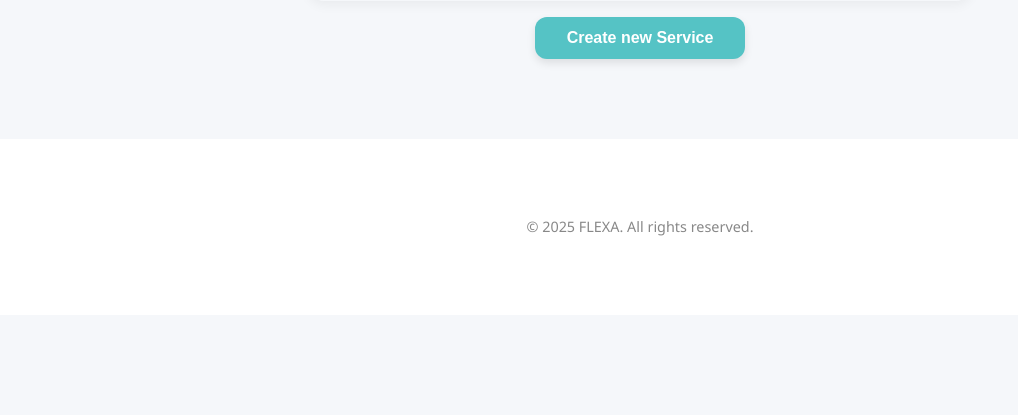
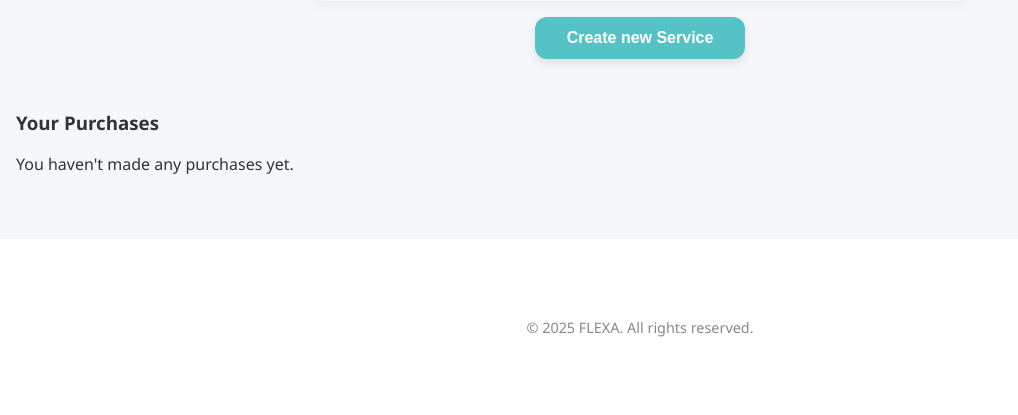
Before and after one commit to FEUP-LTW-2025/ltw-project-ltw07g03, a PHP site: page /pages/user.php?id=1 in a window 1280 px wide. Shown: the part 924-1339 px from the top of the page, without its empty margins (0-1018 px from the left). Before the commit the page ends 1160 px from the top, so only its background shows below. Run offline with PHP 8.4, Linux system fonts and the light colour scheme; the visitor is signed in with stand-in values (Sample User, id 1); data comes from the database, SQL or seed files in the repository; some web fonts are replaced.

Commit message:
trying to get the purchases

```diff
--- a/model/purchase.class.php
+++ b/model/purchase.class.php
@@ -61,6 +61,27 @@ class Purchase
         );
     }
 
+    public static function getPurchaseByClientId(PDO $db, int $client_id): ?array
+    {
+        $purchases = [];
+
+        $stmt = $db->prepare("SELECT * FROM Purchase WHERE clientId = :client_id");
+        $stmt->bindParam(":client_id", $client_id, PDO::PARAM_INT);
+        $stmt->execute();
+
+        while ($data = $stmt->fetch(PDO::FETCH_ASSOC)) {
+            $purchases[] = new Purchase(
+                intval($data['purchaseId']),
+                intval($data['serviceId']),
+                intval($data['clientId']),
+                strtotime($data['date']),
+                $data['status']
+            );
+        }
+
+        return $purchases;
+    }
+
 
     public function setServiceId(int $serviceId, PDO $db): void
     {
--- a/pages/user.php
+++ b/pages/user.php
@@ -5,6 +5,9 @@ require_once(__DIR__ . '/../templates/common.tpl.php');
 require_once(__DIR__ . '/../templates/user.tpl.php');
 require_once(__DIR__ . '/../utils/session.php');
 require_once(__DIR__ . '/../model/user.class.php');
+require_once(__DIR__ . '/../model/purchase.class.php');
+require_once(__DIR__ . '/../model/service.class.php');
+require_once(__DIR__ . '/../database/complex_queries.php');
 
 $session = new Session();
 
@@ -13,9 +16,34 @@ $db = getDatabaseConnection();
 $user = User::getUserById($db, $id);
 $isOwner = $session->isLoggedIn() && $session->getId() === $user->getId();
 
+$purchases = Purchase::getPurchaseByClientId($db, $id);
+$services = [];
+
+foreach ($purchases as $purchase) {
+    $services[] = Service::getServiceById($db, $purchase->getServiceId());
+}
+
+
+$services_freelancer = getFreelancersForServices($db, $services);
+
+
+$purchasesWithDetails = [];
+
+foreach ($purchases as $purchase) {
+    $serviceId = $purchase->getServiceId();
+
+    if (isset($services_freelancer[$serviceId])) {
+        $purchasesWithDetails[] = [
+            'purchase' => $purchase,
+            'service' => $services_freelancer[$serviceId],
+        ];
+    }
+}
+
+
 drawHeader($user->getName(), $session);
 if ($isOwner) {
-    drawEditableUserProfile($user);
+    drawEditableUserProfile($user, $purchasesWithDetails);
 } else {
     drawUserProfile($user);
 }
--- a/templates/user.tpl.php
+++ b/templates/user.tpl.php
@@ -25,7 +25,7 @@ function drawUserProfile(User $user): void
     </section>
 <?php } ?>
 
-<?php function drawEditableUserProfile(User $user): void
+<?php function drawEditableUserProfile(User $user, $purchasesWithDetails): void
 { ?>
     <section class="section profile-section">
         <div class="container">
@@ -64,5 +64,20 @@ function drawUserProfile(User $user): void
                 <button type="submit" class="btn-primary">Create new Service</button>
             </form>
         </div>
+
+        <div class="right-column">
+                <h3>Your Purchases</h3>
+                <?php if(!empty($purchasesWithDetails)): ?>
+                    <?php foreach ($purchasesWithDetails as $item): ?>
+                        <div class="purchase-card">
+                            <p><strong>Service:</strong> <?= htmlspecialchars($item['service']['title']) ?></p>
+                            <p><strong>Freelancer:</strong> <?= htmlspecialchars($item['service']['freelancer']['name']) ?></p>
+                            <p><strong>Status:</strong> <?= htmlspecialchars($item['purchase']->getStatus()) ?></p>
+                        </div>
+                    <?php endforeach; ?>
+                <?php else: ?>
+                    <p>You haven't made any purchases yet.</p>
+                <?php endif; ?>
+            </div>
     </section>
 <?php } ?>
```
